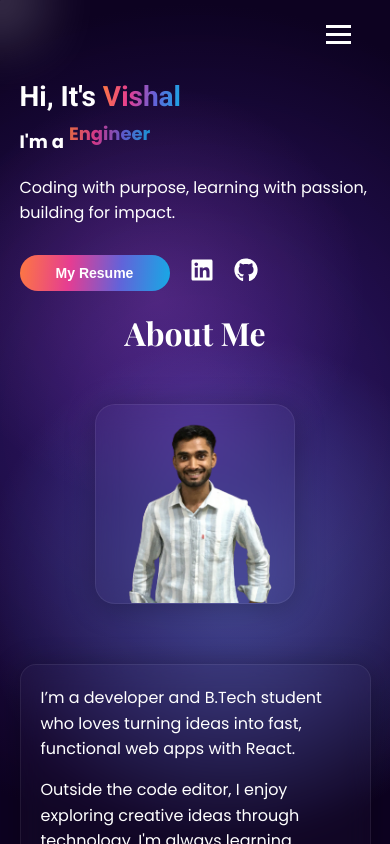
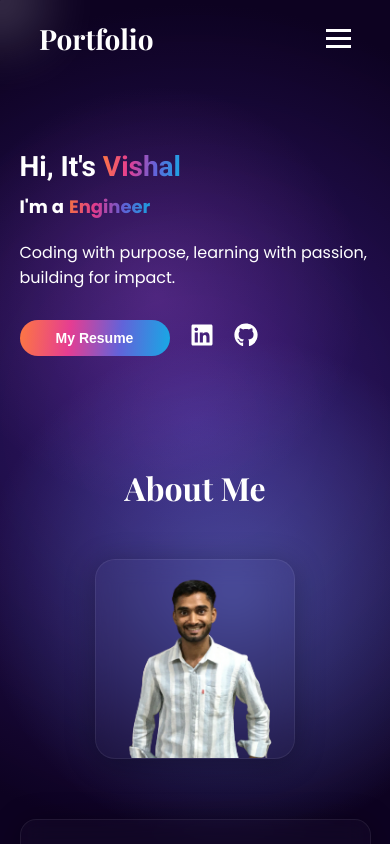
Before and after one commit to Vishalsongara77/FUTURE_FS_01, a React (Vite) app: page / in a window 390 px wide. Shown: the top 844 px of the page. Built offline with nearby package versions, Linux system fonts and the light colour scheme; no server answers; the database is empty.

Commit message:
Update portfolio UI components

```diff
--- a/src/Footer.jsx
+++ b/src/Footer.jsx
@@ -1,44 +1,11 @@
 
-import { FaHeart } from "react-icons/fa";
-import { useEffect, useState } from "react";
-import { database, ref, get, runTransaction } from "./firebase";
 
 const Footer = () => {
-  const [likes, setLikes] = useState(0);
-
-  useEffect(() => {
-    const likesRef = ref(database, "likes/count");
-    get(likesRef)
-      .then((snapshot) => {
-        if (snapshot.exists()) {
-          setLikes(snapshot.val());
-        }
-      })
-      .catch((error) => console.error("Error fetching like count:", error));
-  }, []);
-
-  const handleLikes = () => {
-    const likesRef = ref(database, "likes/count");
-    runTransaction(likesRef, (currentLikes) => {
-      return (currentLikes || 0) + 1;
-    }).then((result) => {
-      if (result.committed) {
-        setLikes(result.snapshot.val());
-      }
-    });
-  };
 
   return (
     <footer className="footer">
       <hr className="footer-hr" />
       <div className="footer-content">
-        <div className="like-container" onClick={handleLikes}>
-          <p className="like-message">
-            Did you like my portfolio? <FaHeart className="heart-icon" />
-            <span className="like-count">{likes}</span>
-          </p>
-        </div>
-
         <div className="footer-bottom">
           <p className="footer-bottom-left">
             &copy; {new Date().getFullYear()} Vishal Songara. All rights reserved.
--- a/src/Header.jsx
+++ b/src/Header.jsx
@@ -18,6 +18,9 @@ const Header = () => {
 
   return (
     <header className={`header ${scrolled ? "header-bg" : ""}`}>
+      <div className="logo">
+        <a href="#home">Portfolio</a>
+      </div>
       <nav className="nav-bar">
         <ul className={`navigation-list ${isMenuOpen ? "active" : ""}`}>
           {NAVIGATION_LINKS.map((link) => (
--- a/src/index.css
+++ b/src/index.css
@@ -24,6 +24,13 @@ html, body {
   margin: 0;
   padding: 0;
   scroll-behavior: smooth;
+  scrollbar-width: none; /* For Firefox */
+  -ms-overflow-style: none;  /* For Internet Explorer and Edge */
+}
+
+html::-webkit-scrollbar,
+body::-webkit-scrollbar {
+  display: none; /* For Chrome, Safari, and Opera */
 }
 
 body {
@@ -62,9 +69,10 @@ body {
 
 /* Layout */
 section {
-  padding: 100px 10%;
+  padding: 150px 10%; /* Increased vertical padding from 100px to 150px */
   max-width: 1400px;
   margin: 0 auto;
+  scroll-margin-top: 100px; /* Ensures fixed header doesn't cover section title when navigating */
 }
 
 /* Header */
@@ -109,12 +117,19 @@ section {
   left: 0;
   width: 0;
   height: 2px;
-  background: var(--primary-gradient);
+  background: white;
   transition: width 0.3s;
 }
 
 .navigation-list li a:hover::after {
   width: 100%;
+}
+
+.logo a {
+  font-family: 'Playfair Display', serif;
+  font-size: 28px;
+  font-weight: 700;
+  color: white;
 }
 
 .connect {
@@ -155,7 +170,7 @@ section {
   justify-content: flex-start;
   min-height: 85vh;
   gap: 50px;
-  padding-bottom: 20px;
+  padding-bottom: 50px; /* Increased from 20px */
 }
 
 .home-content h1 {
@@ -167,20 +182,23 @@ section {
 .home-text {
   font-size: 48px;
   margin-bottom: 20px;
+  display: flex;
+  align-items: center;
+  gap: 15px;
 }
 
 .word-switch {
   display: inline-block;
   height: 1.2em;
   overflow: hidden;
-  vertical-align: bottom;
   position: relative;
-  min-width: 300px;
+  min-width: 400px;
 }
 
 .word {
   position: absolute;
   left: 0;
+  top: 0; /* Resetting to 0 to check alignment with center flex */
   opacity: 0;
   animation: fadeWords 9s infinite;
 }
@@ -594,7 +612,7 @@ section {
   .home {
     flex-direction: column;
     text-align: left;
-    padding: 100px 5% 20px;
+    padding: 100px 5% 100px; /* Increased bottom padding for mobile */
     gap: 15px;
     align-items: flex-start;
     justify-content: flex-start;
@@ -610,7 +628,7 @@ section {
   }
 
   .home-content h1 { font-size: 38px; }
-  .home-text { font-size: 24px; display: flex; align-items: baseline; flex-wrap: wrap; gap: 8px; }
+  .home-text { font-size: 24px; display: flex; align-items: center; flex-wrap: wrap; gap: 8px; }
   .word-switch {
     display: inline-block;
     min-width: 220px; /* Fits "Software Developer" on mobile */
@@ -662,7 +680,7 @@ section {
 }
 
 @media (max-width: 480px) {
-  .home { padding: 80px 5% 10px; }
+  .home { padding: 150px 5% 100px; }
   .home-content h1 { font-size: 28px; }
   .home-text { font-size: 18px; gap: 5px; }
   .word-switch { min-width: 170px; }
```
